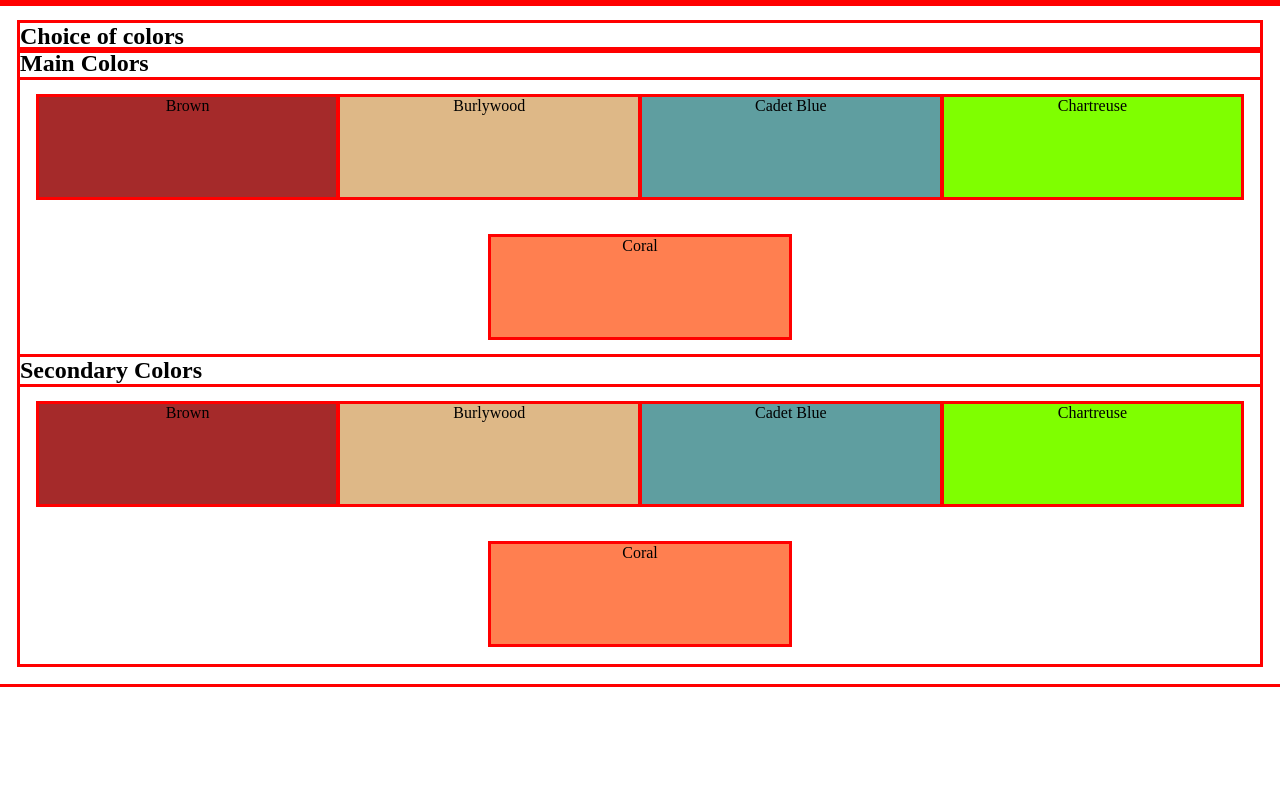
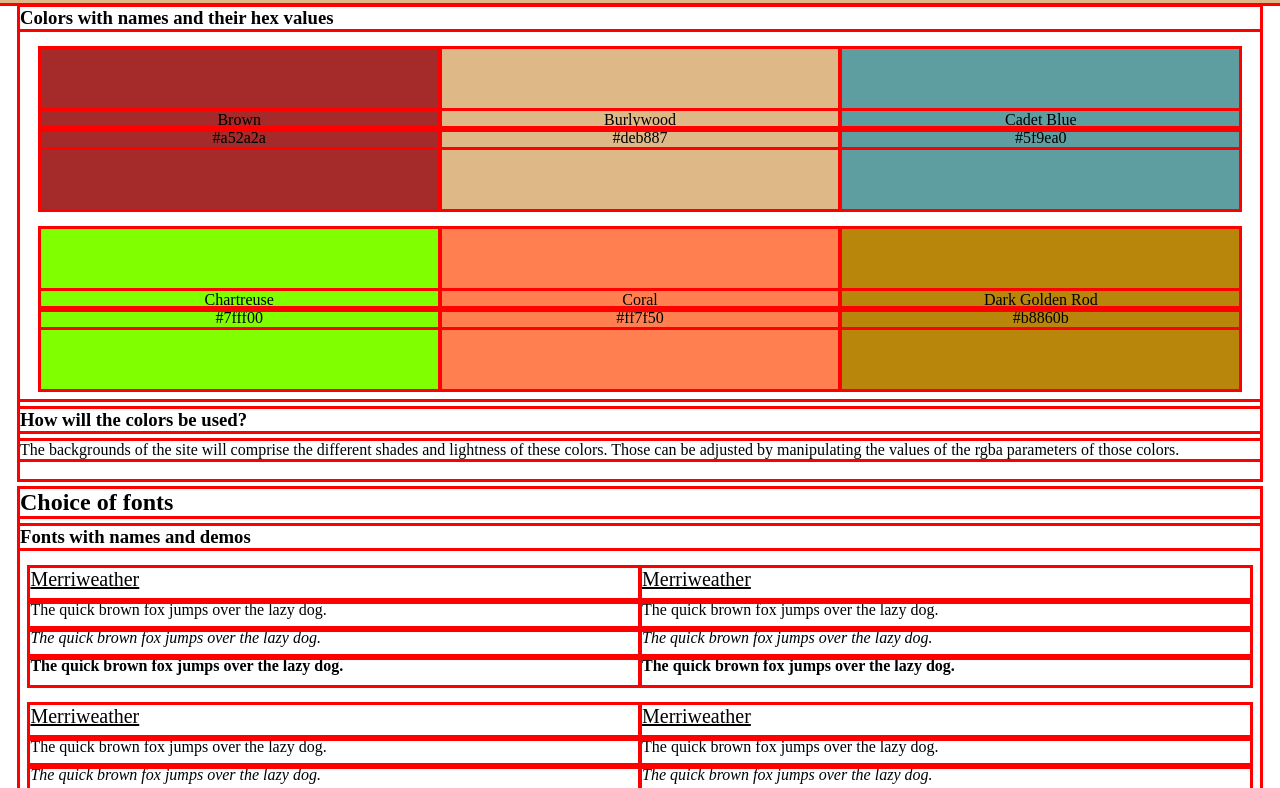
Before and after one commit to DeliciousAlienPastor/web-dev-resources, a plain HTML site: page index.html in a window 1280 px wide. Shown: the part 60-848 px from the top of the page. Before the commit the page ends 800 px from the top, so only its background shows below. Drawn offline with Linux system fonts and the light colour scheme; a web font is replaced by a local one.

Commit message:
add font section and make the navigation bar stick to top

```diff
--- a/index.html
+++ b/index.html
@@ -11,31 +11,123 @@
 
 <body>
   <!-- Navigation section -->
-  <nav class='nav'>
-    <span id='site-name'>Web Design Tools</span>
-    <a href="#" class='nav-item'>Colors</a>
-    <a href="#" class='nav-item'>Fonts</a>
-    <a href="#" class='nav-item'>Text Styles</a>
-  </nav>
+  <div class='parent'>
+    <nav class='nav'>
+      <span id='site-name'>Web Design Tools</span>
+      <a href="#colors-section" class='nav-item'>Colors</a>
+      <a href="#fonts-section" class='nav-item'>Fonts</a>
+      <a href="#" class='nav-item'>Text Styles</a>
+    </nav>
+  </div>
 
   <!-- Main content -->
   <main>
     <section id='colors-section'>
       <h1>Choice of colors</h1>
-      <div class='color-container'>
-        <h2 class='color-desc'>Main Colors</h2>
-        <div class='color' id="color-1">Brown</div>
-        <div class='color' id="color-2">Burlywood</div>
-        <div class='color' id="color-3">Cadet Blue</div>
-        <div class='color' id="color-4">Chartreuse</div>
-        <div class='color' id="color-5">Coral</div>
+      <div class='container'>
+        <h3 class='container-desc'>Colors with names and their hex values</h3>
+        <div class='color' id="color-1">
+          <p>Brown</p>
+          <p>#a52a2a</p>
+        </div>
+        <div class='color' id="color-2">
+          <p>Burlywood</p>
+          <p>#deb887</p>
+        </div>
+        <div class='color' id="color-3">
+          <p>Cadet Blue</p>
+          <p>#5f9ea0</p>
+        </div>
+        <div class='color' id="color-4">
+          <p>Chartreuse</p>
+          <p>#7fff00</p>
+        </div>
+        <div class='color' id="color-5">
+          <p>Coral</p>
+          <p>#ff7f50</p>
+        </div>
+        <div class='color' id="color-6">
+          <p>Dark Golden Rod</p>
+          <p>#b8860b</p>
+        </div>
+      </div>
+      <h3>How will the colors be used?</h3>
+      <p class='use-desc'>
+        The backgrounds of the site will comprise the different
+        shades and lightness of these colors. Those can be adjusted
+        by manipulating the values of the rgba parameters of those
+        colors.
+      </p>
+    </section>
 
-        <h2 class='color-desc'>Secondary Colors</h2>
-        <div class='color' id="color-1">Brown</div>
-        <div class='color' id="color-2">Burlywood</div>
-        <div class='color' id="color-3">Cadet Blue</div>
-        <div class='color' id="color-4">Chartreuse</div>
-        <div class='color' id="color-5">Coral</div>
+    <section id='fonts-section'>
+      <h1>Choice of fonts</h1>
+      <div class='container'>
+        <h3 class='container-desc'>Fonts with names and demos</h3>
+        <div class='font' id='font-1'>
+          <p class='font-label'>Merriweather</p>
+          <p class='font-example-1'>
+            The quick brown fox jumps over the lazy dog.
+          </p>
+          <p class='font-example-2'>
+            The quick brown fox jumps over the lazy dog.
+          </p>
+          <p class='font-example-3'>
+            The quick brown fox jumps over the lazy dog.
+          </p>
+        </div>
+
+        <div class='font' id='font-1'>
+          <p class='font-label'>Merriweather</p>
+          <p class='font-example-1'>
+            The quick brown fox jumps over the lazy dog.
+          </p>
+          <p class='font-example-2'>
+            The quick brown fox jumps over the lazy dog.
+          </p>
+          <p class='font-example-3'>
+            The quick brown fox jumps over the lazy dog.
+          </p>
+        </div>
+
+        <div class='font' id='font-1'>
+          <p class='font-label'>Merriweather</p>
+          <p class='font-example-1'>
+            The quick brown fox jumps over the lazy dog.
+          </p>
+          <p class='font-example-2'>
+            The quick brown fox jumps over the lazy dog.
+          </p>
+          <p class='font-example-3'>
+            The quick brown fox jumps over the lazy dog.
+          </p>
+        </div>
+
+        <div class='font' id='font-1'>
+          <p class='font-label'>Merriweather</p>
+          <p class='font-example-1'>
+            The quick brown fox jumps over the lazy dog.
+          </p>
+          <p class='font-example-2'>
+            The quick brown fox jumps over the lazy dog.
+          </p>
+          <p class='font-example-3'>
+            The quick brown fox jumps over the lazy dog.
+          </p>
+        </div>
+
+        <div class='font' id='font-1'>
+          <p class='font-label'>Merriweather</p>
+          <p class='font-example-1'>
+            The quick brown fox jumps over the lazy dog.
+          </p>
+          <p class='font-example-2'>
+            The quick brown fox jumps over the lazy dog.
+          </p>
+          <p class='font-example-3'>
+            The quick brown fox jumps over the lazy dog.
+          </p>
+        </div>
       </div>
     </section>
   </main>
--- a/resources/style.css
+++ b/resources/style.css
@@ -1,16 +1,61 @@
 /* reset page layout */
 * {
+  box-sizing: border-box;
   margin: 0;
   padding: 0;
   outline: solid red;
+}
+
+@font-face {
+  font-family: 'Merriweather';
+  font-style: normal;
+  font-weight: 400;
+  font-display: swap;
+  src: url(https://fonts.gstatic.com/s/merriweather/v25/u-440qyriQwlOrhSvowK_l5-fCZM.woff2) format('woff2');
+  unicode-range: U+0000-00FF, U+0131, U+0152-0153, U+02BB-02BC, U+02C6, U+02DA, U+02DC, U+2000-206F, U+2074, U+20AC, U+2122, U+2191, U+2193, U+2212, U+2215, U+FEFF, U+FFFD;
+}
+
+@font-face {
+  font-family: 'Merriweather';
+  font-style: italic;
+  font-weight: 400;
+  font-display: swap;
+  src: url(https://fonts.gstatic.com/s/merriweather/v25/u-4m0qyriQwlOrhSvowK_l5-eRZOf-I.woff2) format('woff2');
+  unicode-range: U+0000-00FF, U+0131, U+0152-0153, U+02BB-02BC, U+02C6, U+02DA, U+02DC, U+2000-206F, U+2074, U+20AC, U+2122, U+2191, U+2193, U+2212, U+2215, U+FEFF, U+FFFD;
+}
+
+@font-face {
+  font-family: 'Merriweather';
+  font-style: normal;
+  font-weight: 700;
+  font-display: swap;
+  src: url(https://fonts.gstatic.com/s/merriweather/v25/u-4n0qyriQwlOrhSvowK_l52xwNZWMf6.woff2) format('woff2');
+  unicode-range: U+0000-00FF, U+0131, U+0152-0153, U+02BB-02BC, U+02C6, U+02DA, U+02DC, U+2000-206F, U+2074, U+20AC, U+2122, U+2191, U+2193, U+2212, U+2215, U+FEFF, U+FFFD;
+}
+
+h1,
+h2,
+h3 {
+  margin: 10px auto;
 }
 
 main {
   padding: 20px;
 }
 
+section {
+  padding-bottom: 20px;
+}
+
+/* to make the nav bar fixed on top */
+.parent {
+  position: fixed;
+  width: 100%;
+  top: 0;
+}
+
 .nav {
-  background-color: rgb(0, 255, 64);
+  background-color: burlywood;
   display: flex;
   padding: 20px;
   font-size: 20px;
@@ -26,7 +71,7 @@ main {
   padding: 0 20px;
 }
 
-.color-container {
+.container {
   width: 100%;
   /* to center the divs inside */
   text-align: center;
@@ -34,36 +79,70 @@ main {
 
 .color {
   display: inline-block;
-  /* to account for the small right padding already present on the divs - 24 instead of 25 */
-  width: 24%;
+  /* to account for the small right padding already
+  present on the divs - 24 instead of 25 */
+  width: 32%;
   min-height: 100px;
-  margin: 20px auto;
+  text-align: center;
+  vertical-align: middle;
+  padding: 5% 0;
+  margin: 10px 0;
 }
-.color-desc {
+
+.container-desc {
   text-align: left;
 }
 
 #color-1 {
-  background-color: brown;
-
+  background-color: #a52a2a;
 }
 
 #color-2 {
-  background-color: burlywood;
-
+  background-color: #deb887;
 }
 
 #color-3 {
-  background-color: cadetblue;
-
+  background-color: #5f9ea0;
 }
 
 #color-4 {
-  background-color: chartreuse;
-
+  background-color: #7fff00;
 }
 
 #color-5 {
-  background-color: coral;
+  background-color: #ff7f50;
+}
 
+#color-6 {
+  background-color: #b8860b;
 }
+
+.font {
+  display: inline-block;
+  text-align: left;
+  /* two divs per row */
+  width: 49%;
+  margin: 10px 0;
+}
+
+.font p {
+  padding-bottom: 10px;
+}
+
+.font-label {
+  font-size: 20px;
+  text-decoration: underline;
+}
+
+#font-1 {
+  font-family: 'Merriweather', serif;
+  font-weight: 400;
+}
+
+.font-example-2 {
+  font-style: italic;
+}
+
+.font-example-3 {
+  font-weight: 700;
+}
```
